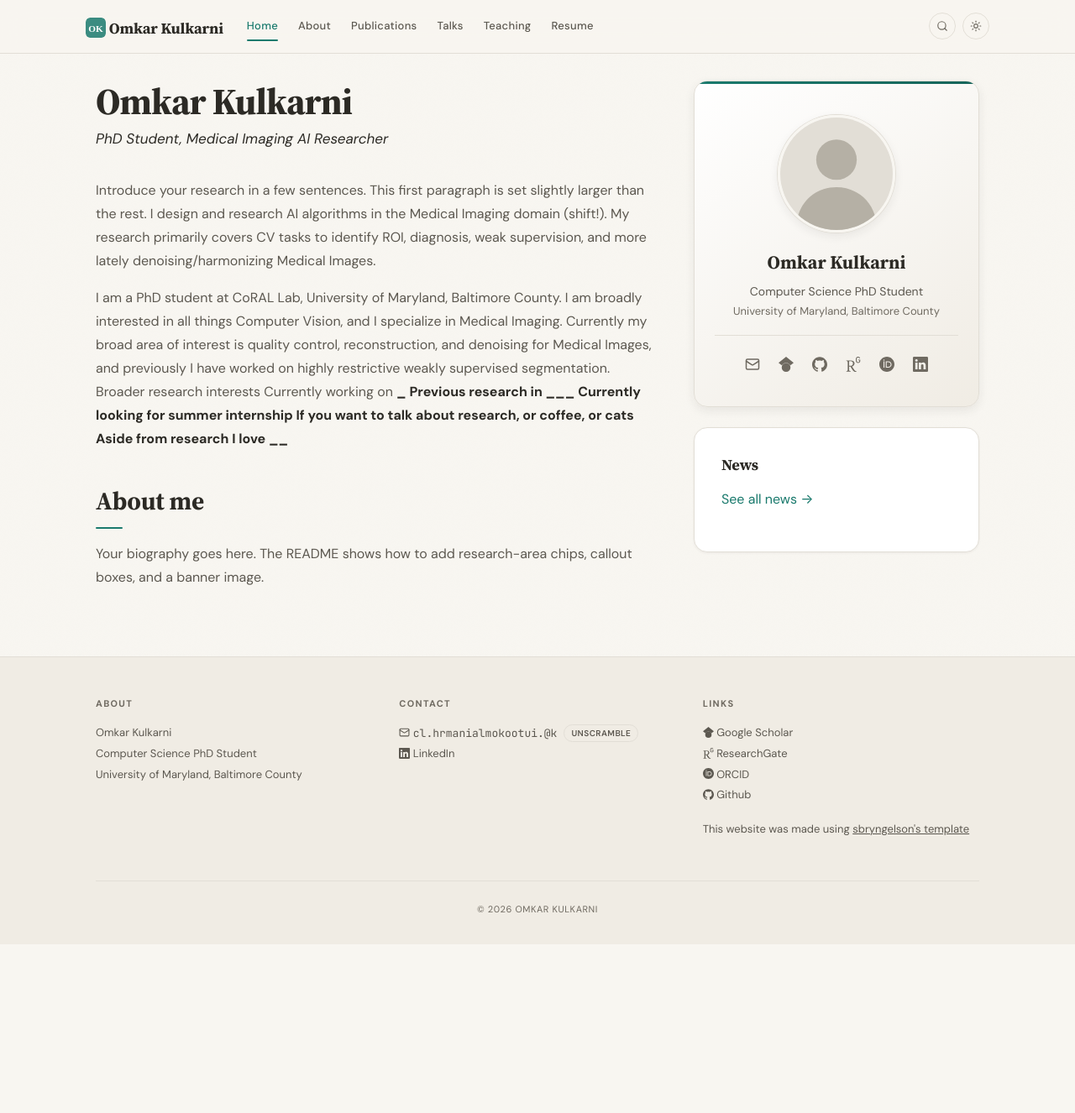
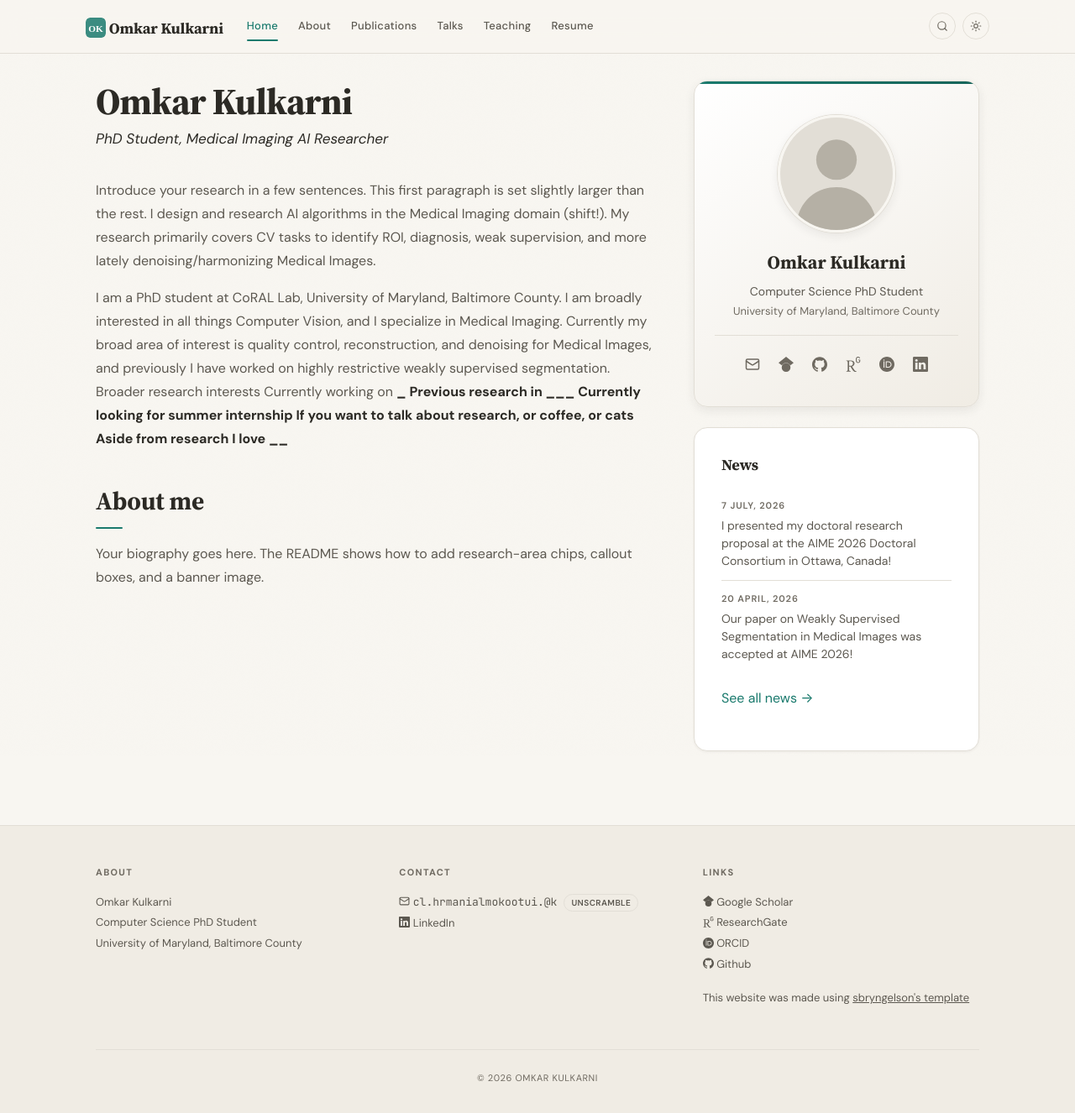
Before and after one commit to ohm-car/ohm-car.github.io, a Jekyll site: the page built from _pages/home.md, in a window 1280 px wide. Shown: the whole page at 84% size. Built offline with Jekyll 4.4.1, drawn with Linux system fonts in a browser that asks for light colours; before the commit the page ends 1125 px from its top, so only the background shows below that.

```diff
--- a/_data/news.yml
+++ b/_data/news.yml
@@ -2,3 +2,9 @@
 # News items shown on the home page sidebar.
 # The 3 most recent are shown; all appear on /allnews.
 # Each entry needs: date, headline
+
+- date: 7 July, 2026
+  headline: "I presented my doctoral research proposal at the AIME 2026 Doctoral Consortium in Ottawa, Canada!"
+
+- date: 20 April, 2026
+  headline: "Our paper on Weakly Supervised Segmentation in Medical Images was accepted at AIME 2026!"
```
Also changed, not shown: _data/teaching.yml (+31 -0 lines).
